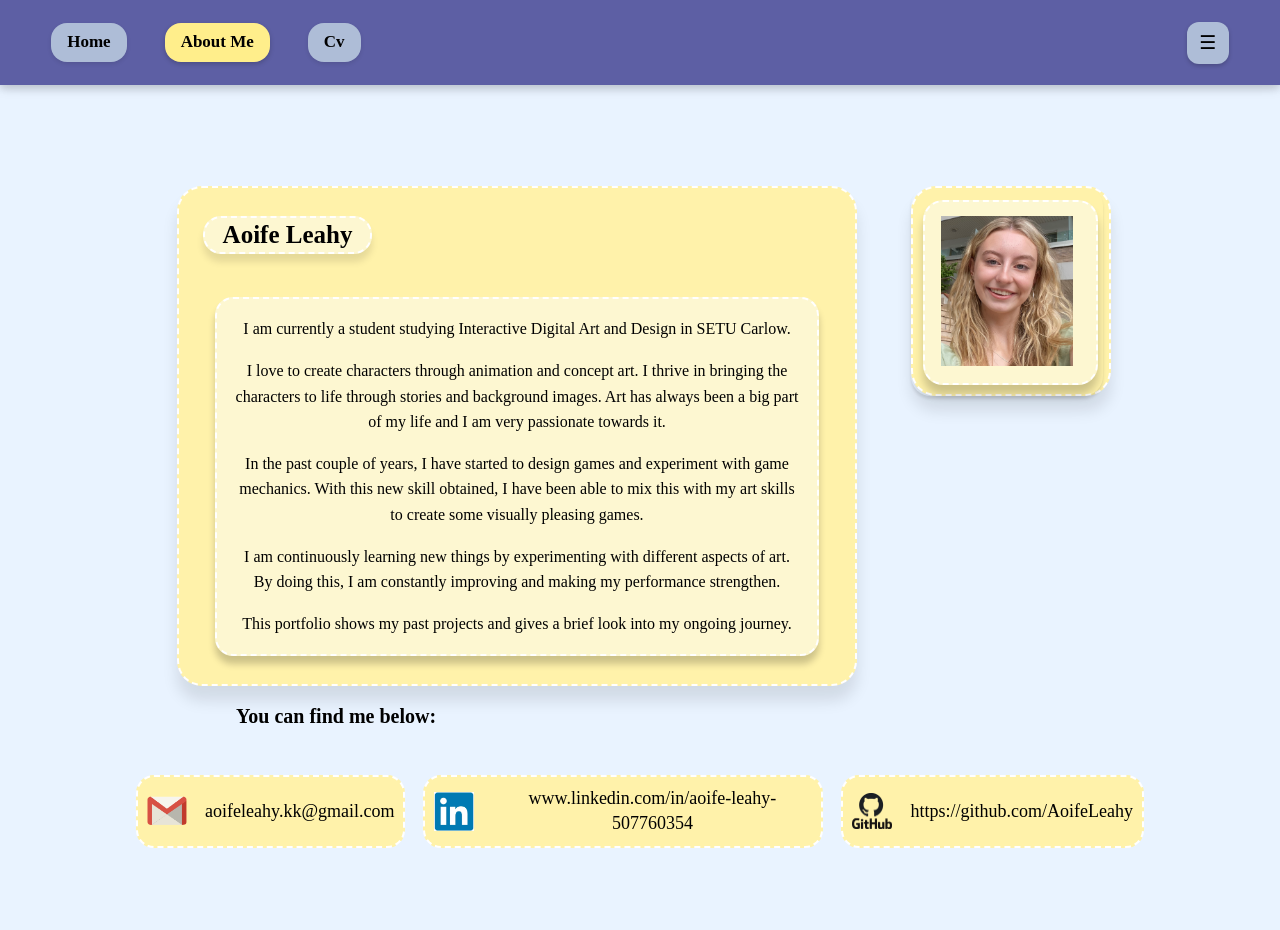
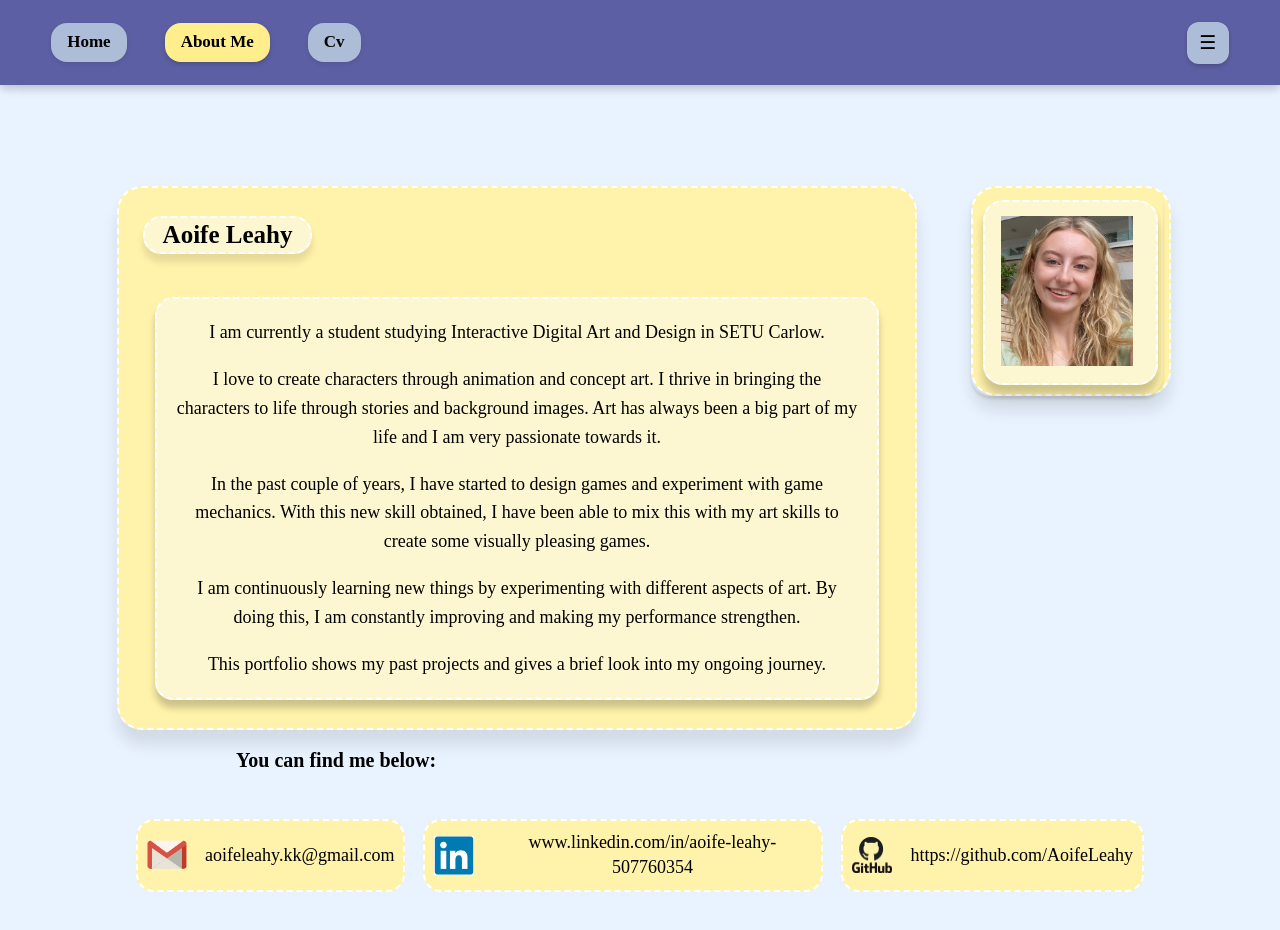
Before and after one commit to AoifeLeahy/Portfolio-Project, a SvelteKit app in the folder Portfolio/: page /About_me in a window 1280 px wide. Shown: the top 930 px of the page. Built offline with nearby package versions, Linux system fonts and the light colour scheme; a web font is replaced by a local one.

Commit message:
Fixed desktop size for about me

```diff
--- a/Portfolio/src/routes/About_me/+page.svelte
+++ b/Portfolio/src/routes/About_me/+page.svelte
@@ -268,7 +268,18 @@ h2 {
 p {
     font-size: 16px;
     font-family: 'Italiana', serif;
+}
 
+@media (min-width: 1246px) {
+    p {
+        font-size: 18px;
+        font-weight: 500;
+        line-height: 1.6;
+    }
+
+    .text-section {
+        max-width: 800px;
+    }
 }
 
 
```
